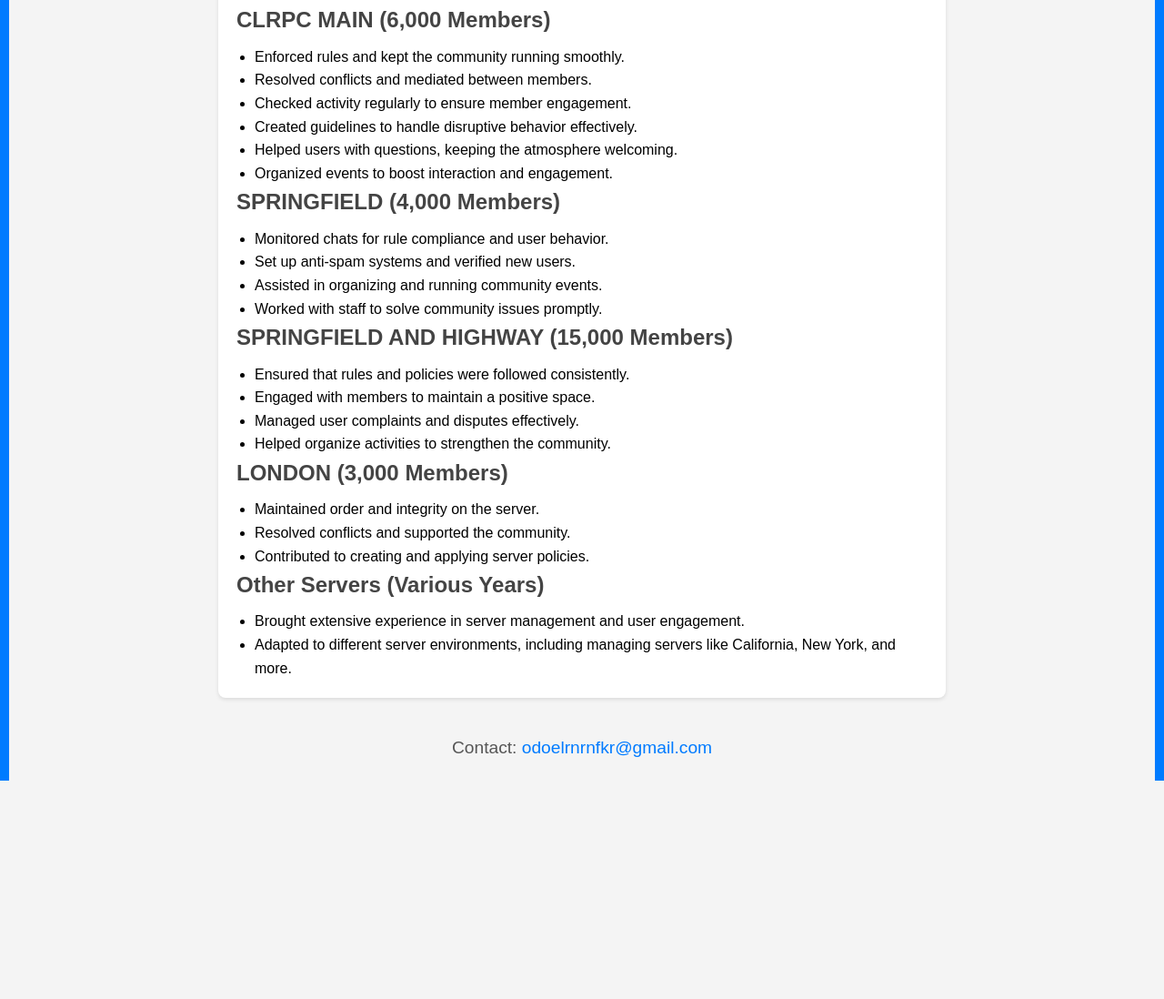
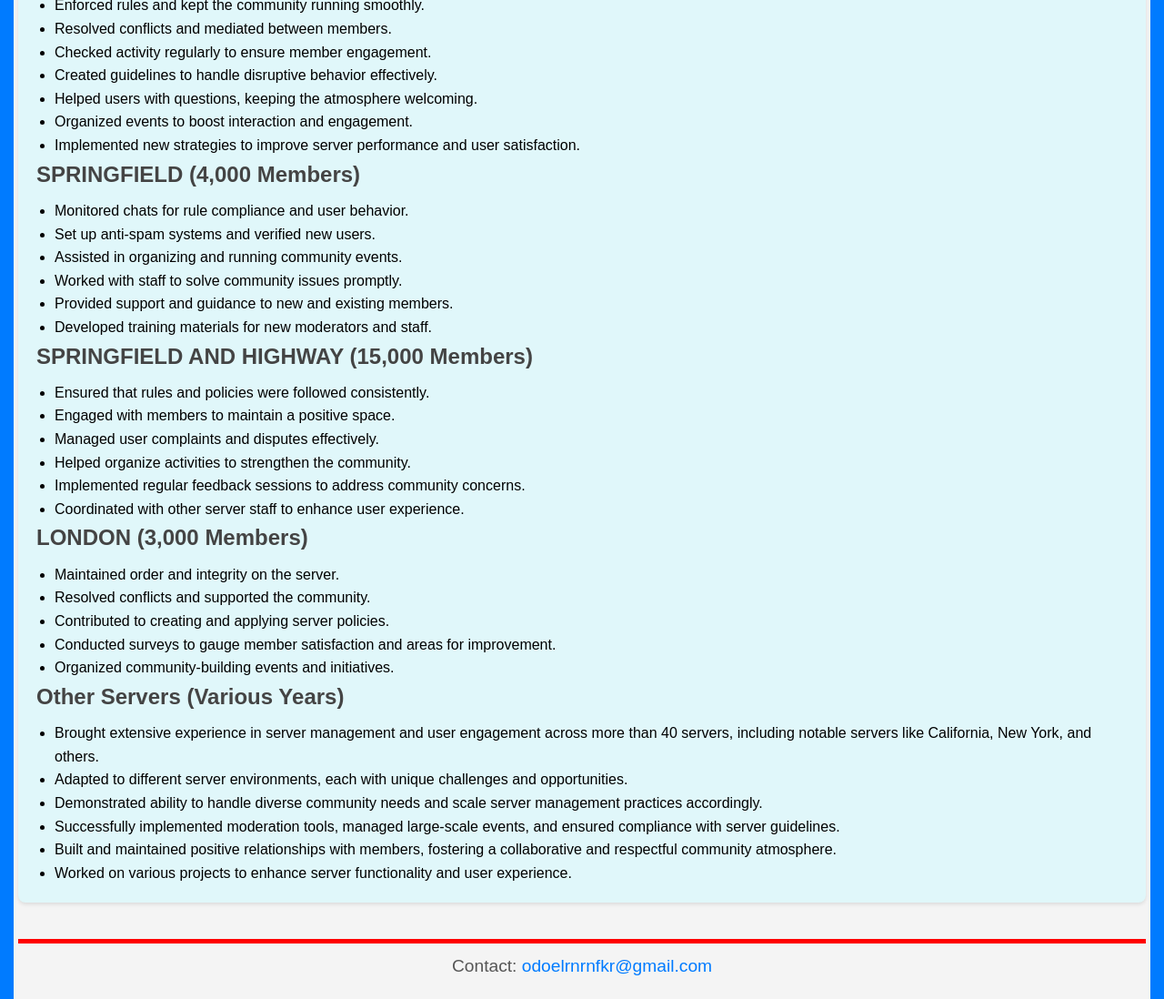
Before and after one commit to MYRESUME22/My-resume, a plain HTML site: page index.html in a window 1280 px wide. Shown: the part 551-1649 px from the top of the page at 91% size. Before the commit the page ends 1409 px from the top, so only its background shows below. Drawn offline with Linux system fonts and the light colour scheme.

Commit message:
Update index.html

```diff
--- a/index.html
+++ b/index.html
@@ -4,7 +4,7 @@
     <meta charset="UTF-8">
     <meta name="viewport" content="width=device-width, initial-scale=1.0">
     <meta http-equiv="X-UA-Compatible" content="ie=edge">
-    <title>FateMarketSells - Discord Management Resume</title>
+    <title>FateMarketSells - Detailed Discord Management Resume</title>
     <style>
         * {
             margin: 0;
@@ -18,6 +18,7 @@
             background-color: #f4f4f4;
             padding: 20px;
             position: relative;
+            overflow-x: hidden; /* To prevent horizontal scrolling */
         }
 
         /* Blue lines on the sides */
@@ -26,7 +27,7 @@
             position: absolute;
             top: 0;
             bottom: 0;
-            width: 10px;
+            width: 15px;
             background-color: #007BFF;
         }
 
@@ -41,8 +42,9 @@
         header {
             text-align: center;
             padding: 20px;
-            background-color: #333;
+            background-color: #000; /* Black background for the header */
             color: white;
+            border-bottom: 5px solid red; /* Red line at the bottom of the header */
             margin-bottom: 20px;
         }
 
@@ -58,10 +60,11 @@
         section {
             margin: 20px auto;
             padding: 20px;
-            background: white;
+            background: #e0f7fa; /* Green background for the main content */
             border-radius: 8px;
             box-shadow: 0 2px 4px rgba(0, 0, 0, 0.1);
-            max-width: 800px;
+            max-width: 100%;
+            overflow: auto; /* Ensures scrollability */
         }
 
         h2 {
@@ -88,6 +91,8 @@
             margin-top: 40px;
             font-size: 1em;
             color: #555;
+            border-top: 5px solid red; /* Red line at the top of the footer */
+            padding-top: 10px;
         }
 
         a {
@@ -97,6 +102,14 @@
 
         a:hover {
             text-decoration: underline;
+        }
+
+        .experience-list {
+            margin-top: 20px;
+        }
+
+        .experience-list ul {
+            margin-left: 30px;
         }
     </style>
 </head>
@@ -108,7 +121,7 @@
 
     <section id="about">
         <h2>About Me</h2>
-        <p>I am an experienced Discord server manager with extensive expertise in community moderation, event organization, and conflict resolution. I have successfully managed large-scale communities ranging from 3,000 to 15,000 members and have consistently maintained a positive, engaging atmosphere while implementing effective guidelines and policies.</p>
+        <p>I am an experienced Discord server manager with extensive expertise in community moderation, event organization, and conflict resolution. I have managed a wide range of server sizes, from small communities to large-scale servers with over 15,000 members. My experience spans across more than 40 servers, showcasing my adaptability and dedication to creating positive, engaging online environments.</p>
     </section>
 
     <section id="experience">
@@ -123,6 +136,7 @@
                 <li>Created guidelines to handle disruptive behavior effectively.</li>
                 <li>Helped users with questions, keeping the atmosphere welcoming.</li>
                 <li>Organized events to boost interaction and engagement.</li>
+                <li>Implemented new strategies to improve server performance and user satisfaction.</li>
             </ul>
         </div>
 
@@ -133,6 +147,8 @@
                 <li>Set up anti-spam systems and verified new users.</li>
                 <li>Assisted in organizing and running community events.</li>
                 <li>Worked with staff to solve community issues promptly.</li>
+                <li>Provided support and guidance to new and existing members.</li>
+                <li>Developed training materials for new moderators and staff.</li>
             </ul>
         </div>
 
@@ -143,6 +159,8 @@
                 <li>Engaged with members to maintain a positive space.</li>
                 <li>Managed user complaints and disputes effectively.</li>
                 <li>Helped organize activities to strengthen the community.</li>
+                <li>Implemented regular feedback sessions to address community concerns.</li>
+                <li>Coordinated with other server staff to enhance user experience.</li>
             </ul>
         </div>
 
@@ -152,14 +170,20 @@
                 <li>Maintained order and integrity on the server.</li>
                 <li>Resolved conflicts and supported the community.</li>
                 <li>Contributed to creating and applying server policies.</li>
+                <li>Conducted surveys to gauge member satisfaction and areas for improvement.</li>
+                <li>Organized community-building events and initiatives.</li>
             </ul>
         </div>
 
         <div class="server">
             <h3>Other Servers (Various Years)</h3>
             <ul>
-                <li>Brought extensive experience in server management and user engagement.</li>
-                <li>Adapted to different server environments, including managing servers like California, New York, and more.</li>
+                <li>Brought extensive experience in server management and user engagement across more than 40 servers, including notable servers like California, New York, and others.</li>
+                <li>Adapted to different server environments, each with unique challenges and opportunities.</li>
+                <li>Demonstrated ability to handle diverse community needs and scale server management practices accordingly.</li>
+                <li>Successfully implemented moderation tools, managed large-scale events, and ensured compliance with server guidelines.</li>
+                <li>Built and maintained positive relationships with members, fostering a collaborative and respectful community atmosphere.</li>
+                <li>Worked on various projects to enhance server functionality and user experience.</li>
             </ul>
         </div>
     </section>
```
